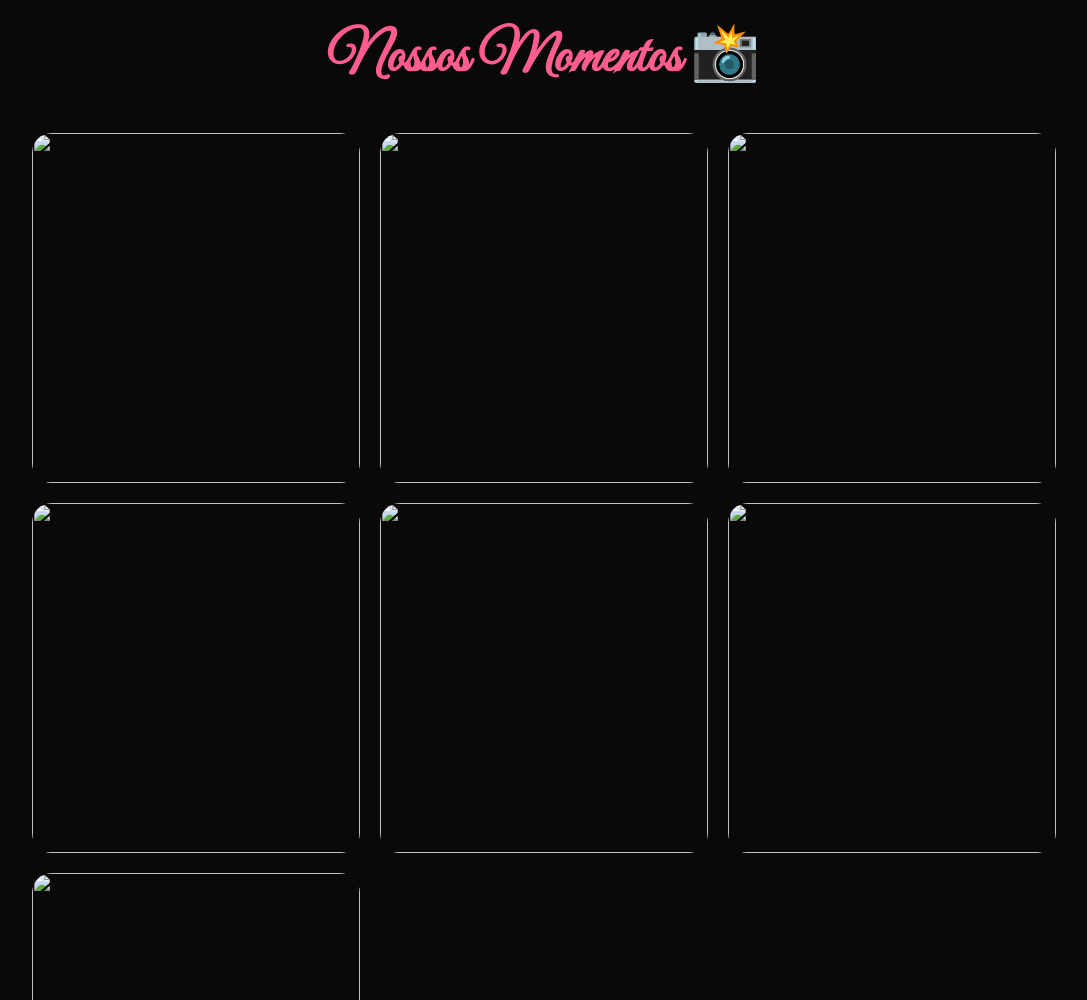
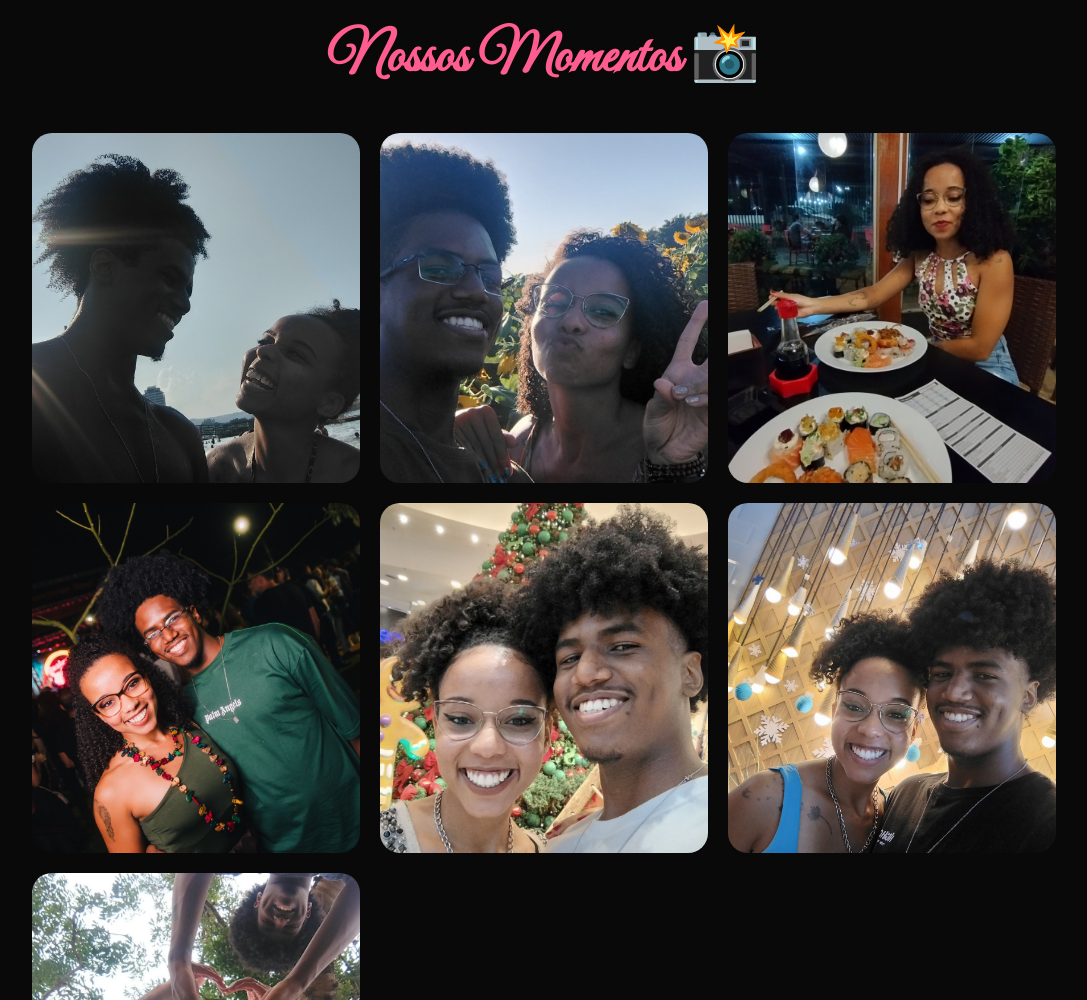
Before and after one commit to vitorteles2032026/Nosso-Amor, a plain HTML site: page index.html in a window 1280 px wide. Shown: the part 1800-2800 px from the top of the page, without its empty margins (96-1183 px from the left). Drawn offline with Linux system fonts and the light colour scheme.

Commit message:
Update index.html

```diff
--- a/index.html
+++ b/index.html
@@ -20,7 +20,7 @@ overflow-x:hidden;
 height:100vh;
 background:
 linear-gradient(rgba(0,0,0,.65),rgba(0,0,0,.85)),
-url('imagens/foto1.jpg');
+url('foto1.jpg.jpg');
 background-size:cover;
 background-position:center;
 display:flex;
@@ -158,13 +158,13 @@ Você é minha melhor escolha, meu porto seguro e o amor da minha vida.
 Se eu pudesse escolher novamente, escolheria você mil vezes.
 Hoje, amanhã e para sempre.
 ❤️
-</p></div></section><section class="section"><h2 class="title">Nossos Momentos 📸</h2><div class="gallery"><img src="imagens/foto1.jpg">
-<img src="imagens/foto2.jpg">
-<img src="imagens/foto3.jpg">
-<img src="imagens/foto4.jpg">
-<img src="imagens/foto5.jpg">
-<img src="imagens/foto6.jpg">
-<img src="imagens/foto7.jpg"></div></section><section class="section"><h2 class="title">Frases Que Me Lembram Você</h2><div class="message"><p>❤️ Meu lugar favorito sempre será ao seu lado.</p>
+</p></div></section><section class="section"><h2 class="title">Nossos Momentos 📸</h2><div class="gallery"><img src="foto1.jpg.jpg">
+<img src="foto2.jpg.jpg">
+<img src="foto3.jpg.jpg">
+<img src="foto4.jpg.jpg">
+<img src="foto5.jpg.jpg">
+<img src="foto6.jpg.jpg">
+<img src="foto7.jpg.jpg"></div></section><section class="section"><h2 class="title">Frases Que Me Lembram Você</h2><div class="message"><p>❤️ Meu lugar favorito sempre será ao seu lado.</p>
 <p>❤️ Você é a melhor parte dos meus dias.</p>
 <p>❤️ Cada momento com você vale a pena ser lembrado.</p>
 <p>❤️ O amor verdadeiro mora nos detalhes.</p>
```
